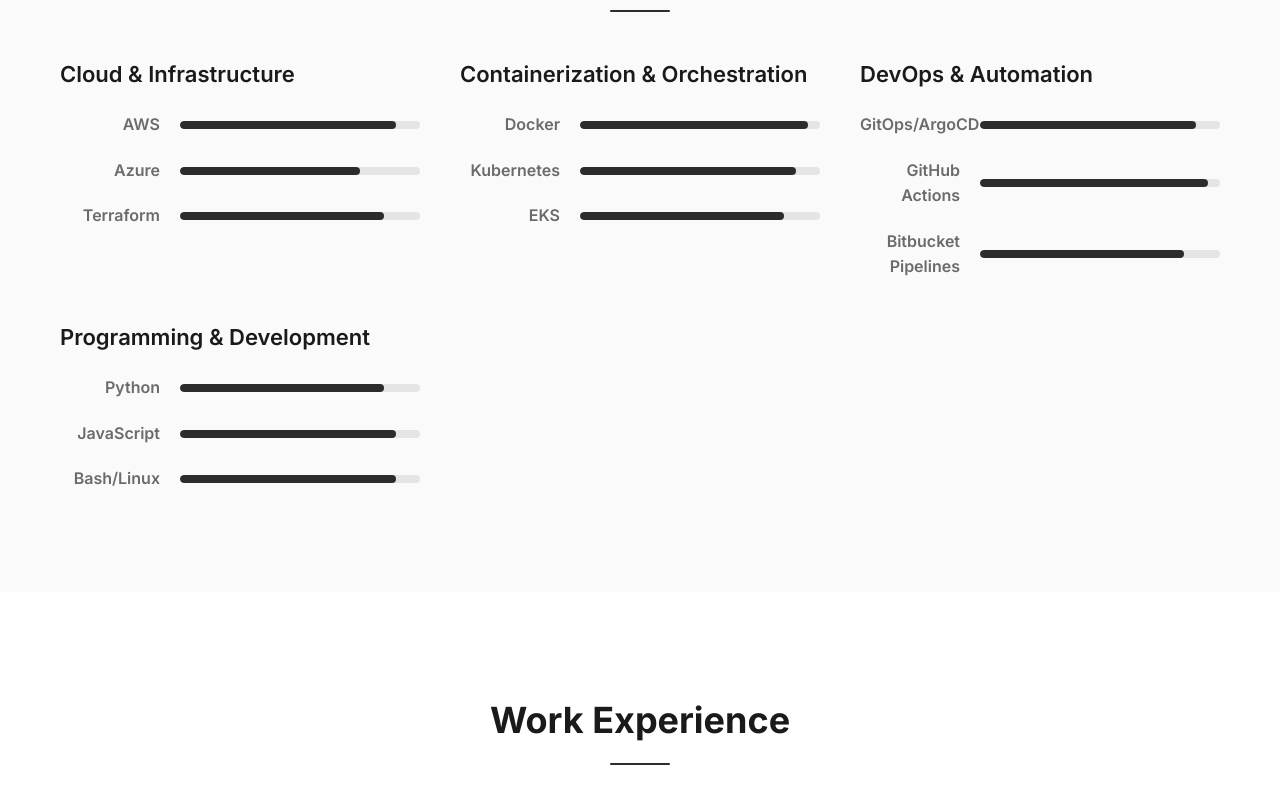
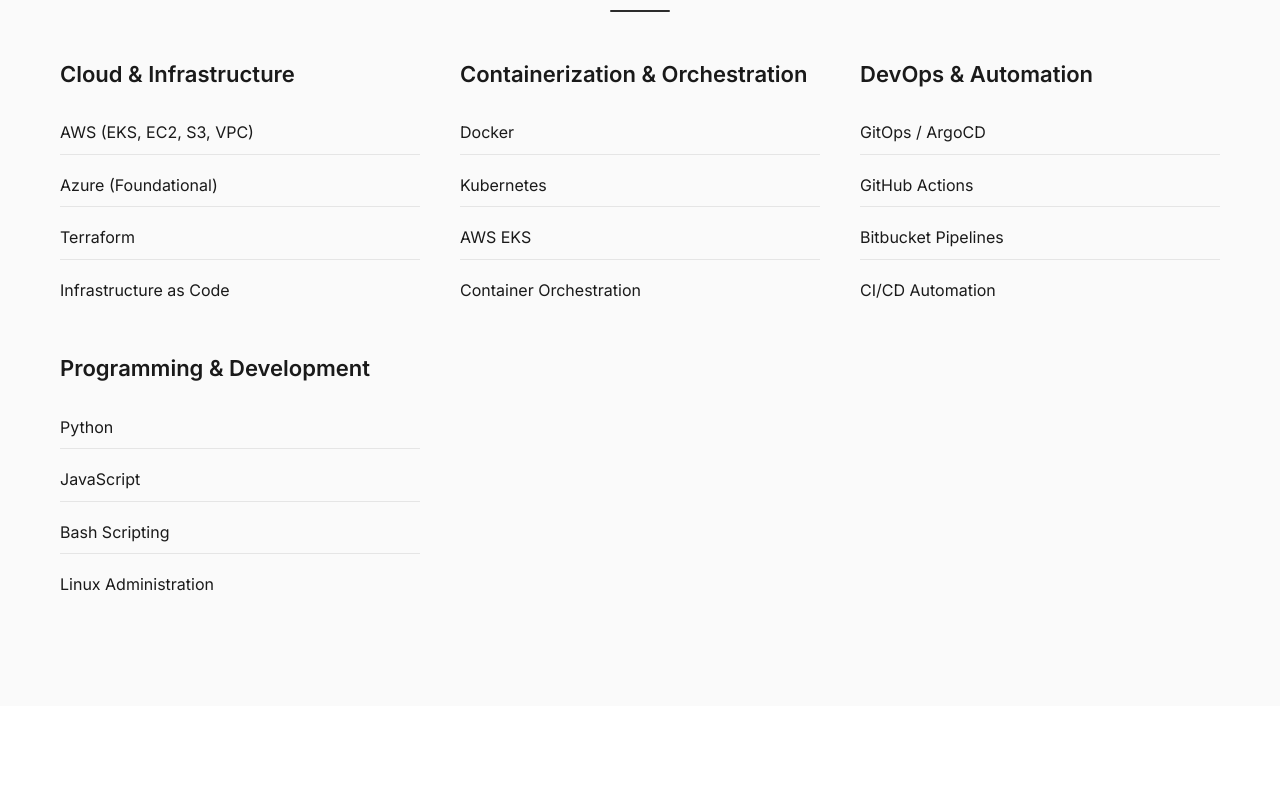
Before and after one commit to r1cko23/Portfolio, a website: page index.html in a window 1280 px wide. Shown: the part 1935-2738 px from the top of the page. Drawn offline with Linux system fonts and the light colour scheme.

Commit message:
Update design: Change secondary color to blackish green and simplify skills to clean lists

```diff
--- a/css/style.css
+++ b/css/style.css
@@ -1,7 +1,7 @@
 :root {
   /* Minimalistic Color Palette */
   --primary-color: #2c2c2c;
-  --secondary-color: #1a1a1a;
+  --secondary-color: #1a2e1a;
   --accent-color: #6b6b6b;
   --dark-bg: #fafafa;
   --medium-dark-bg: #f5f5f5;
@@ -401,35 +401,24 @@
 .skill-items {
   display: flex;
   flex-direction: column;
-  gap: 2rem;
+  gap: 1rem;
 }
 
 .skill-item {
-  display: flex;
-  align-items: center;
-  gap: 2rem;
+  font-size: 1.6rem;
+  color: var(--text-primary);
+  padding: 0.8rem 0;
+  border-bottom: 1px solid var(--border-color);
+  transition: var(--transition);
 }
 
-.skill-icon {
-  width: 10rem;
-  text-align: right;
-  font-weight: 600;
-  font-size: 1.6rem;
-  color: var(--text-secondary);
+.skill-item:last-child {
+  border-bottom: none;
 }
 
-.skill-bar {
-  flex: 1;
-  height: 0.8rem;
-  background-color: var(--border-color);
-  border-radius: 10rem;
-  overflow: hidden;
-}
-
-.skill-progress {
-  height: 100%;
-  background-color: var(--primary-color);
-  border-radius: 10rem;
+.skill-item:hover {
+  color: var(--secondary-color);
+  padding-left: 1rem;
 }
 
 /* Experience Section */
--- a/index.html
+++ b/index.html
@@ -217,93 +217,37 @@
             <div class="skill-category">
               <h3>Cloud & Infrastructure</h3>
               <div class="skill-items">
-                <div class="skill-item">
-                  <div class="skill-icon">AWS</div>
-                  <div class="skill-bar">
-                    <div class="skill-progress" style="width: 90%"></div>
-                  </div>
-                </div>
-                <div class="skill-item">
-                  <div class="skill-icon">Azure</div>
-                  <div class="skill-bar">
-                    <div class="skill-progress" style="width: 75%"></div>
-                  </div>
-                </div>
-                <div class="skill-item">
-                  <div class="skill-icon">Terraform</div>
-                  <div class="skill-bar">
-                    <div class="skill-progress" style="width: 85%"></div>
-                  </div>
-                </div>
+                <div class="skill-item">AWS (EKS, EC2, S3, VPC)</div>
+                <div class="skill-item">Azure (Foundational)</div>
+                <div class="skill-item">Terraform</div>
+                <div class="skill-item">Infrastructure as Code</div>
               </div>
             </div>
             <div class="skill-category">
               <h3>Containerization & Orchestration</h3>
               <div class="skill-items">
-                <div class="skill-item">
-                  <div class="skill-icon">Docker</div>
-                  <div class="skill-bar">
-                    <div class="skill-progress" style="width: 95%"></div>
-                  </div>
-                </div>
-                <div class="skill-item">
-                  <div class="skill-icon">Kubernetes</div>
-                  <div class="skill-bar">
-                    <div class="skill-progress" style="width: 90%"></div>
-                  </div>
-                </div>
-                <div class="skill-item">
-                  <div class="skill-icon">EKS</div>
-                  <div class="skill-bar">
-                    <div class="skill-progress" style="width: 85%"></div>
-                  </div>
-                </div>
+                <div class="skill-item">Docker</div>
+                <div class="skill-item">Kubernetes</div>
+                <div class="skill-item">AWS EKS</div>
+                <div class="skill-item">Container Orchestration</div>
               </div>
             </div>
             <div class="skill-category">
               <h3>DevOps & Automation</h3>
               <div class="skill-items">
-                <div class="skill-item">
-                  <div class="skill-icon">GitOps/ArgoCD</div>
-                  <div class="skill-bar">
-                    <div class="skill-progress" style="width: 90%"></div>
-                  </div>
-                </div>
-                <div class="skill-item">
-                  <div class="skill-icon">GitHub Actions</div>
-                  <div class="skill-bar">
-                    <div class="skill-progress" style="width: 95%"></div>
-                  </div>
-                </div>
-                <div class="skill-item">
-                  <div class="skill-icon">Bitbucket Pipelines</div>
-                  <div class="skill-bar">
-                    <div class="skill-progress" style="width: 85%"></div>
-                  </div>
-                </div>
+                <div class="skill-item">GitOps / ArgoCD</div>
+                <div class="skill-item">GitHub Actions</div>
+                <div class="skill-item">Bitbucket Pipelines</div>
+                <div class="skill-item">CI/CD Automation</div>
               </div>
             </div>
             <div class="skill-category">
               <h3>Programming & Development</h3>
               <div class="skill-items">
-                <div class="skill-item">
-                  <div class="skill-icon">Python</div>
-                  <div class="skill-bar">
-                    <div class="skill-progress" style="width: 85%"></div>
-                  </div>
-                </div>
-                <div class="skill-item">
-                  <div class="skill-icon">JavaScript</div>
-                  <div class="skill-bar">
-                    <div class="skill-progress" style="width: 90%"></div>
-                  </div>
-                </div>
-                <div class="skill-item">
-                  <div class="skill-icon">Bash/Linux</div>
-                  <div class="skill-bar">
-                    <div class="skill-progress" style="width: 90%"></div>
-                  </div>
-                </div>
+                <div class="skill-item">Python</div>
+                <div class="skill-item">JavaScript</div>
+                <div class="skill-item">Bash Scripting</div>
+                <div class="skill-item">Linux Administration</div>
               </div>
             </div>
           </div>
```
